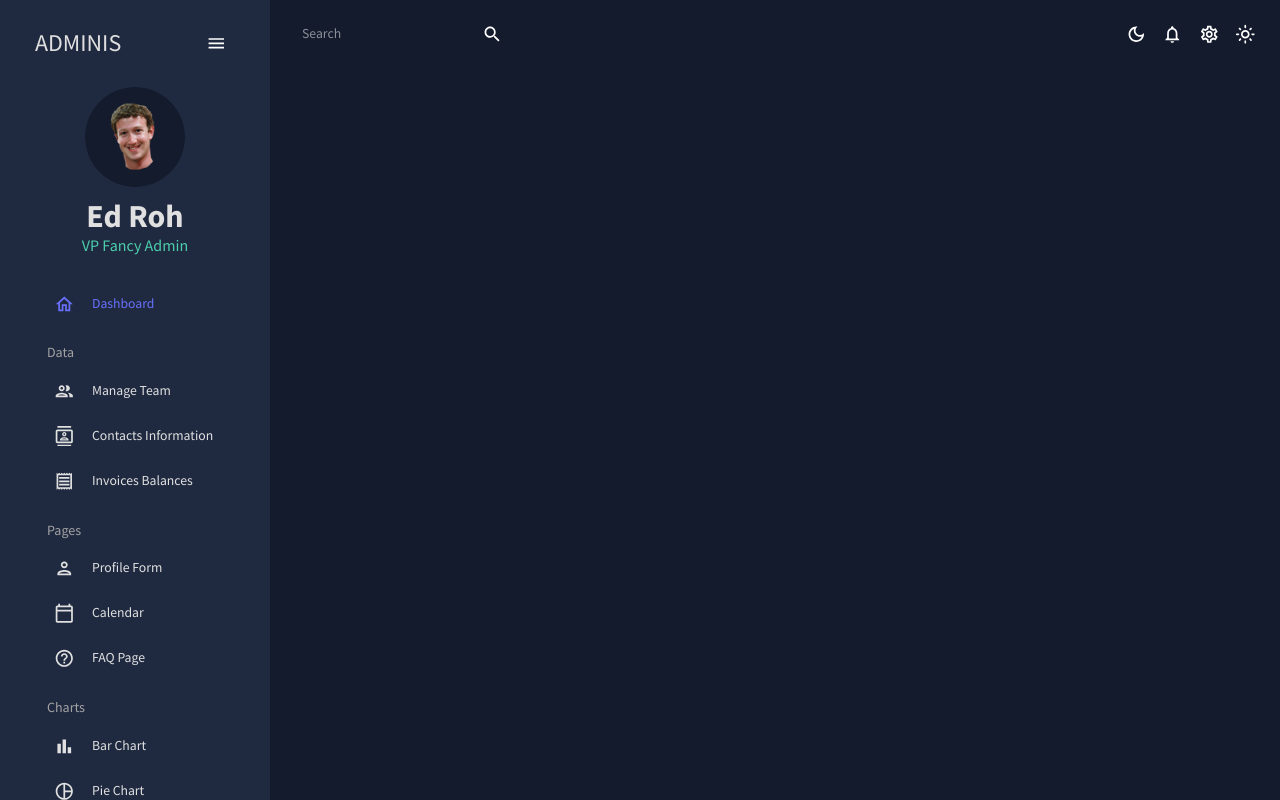
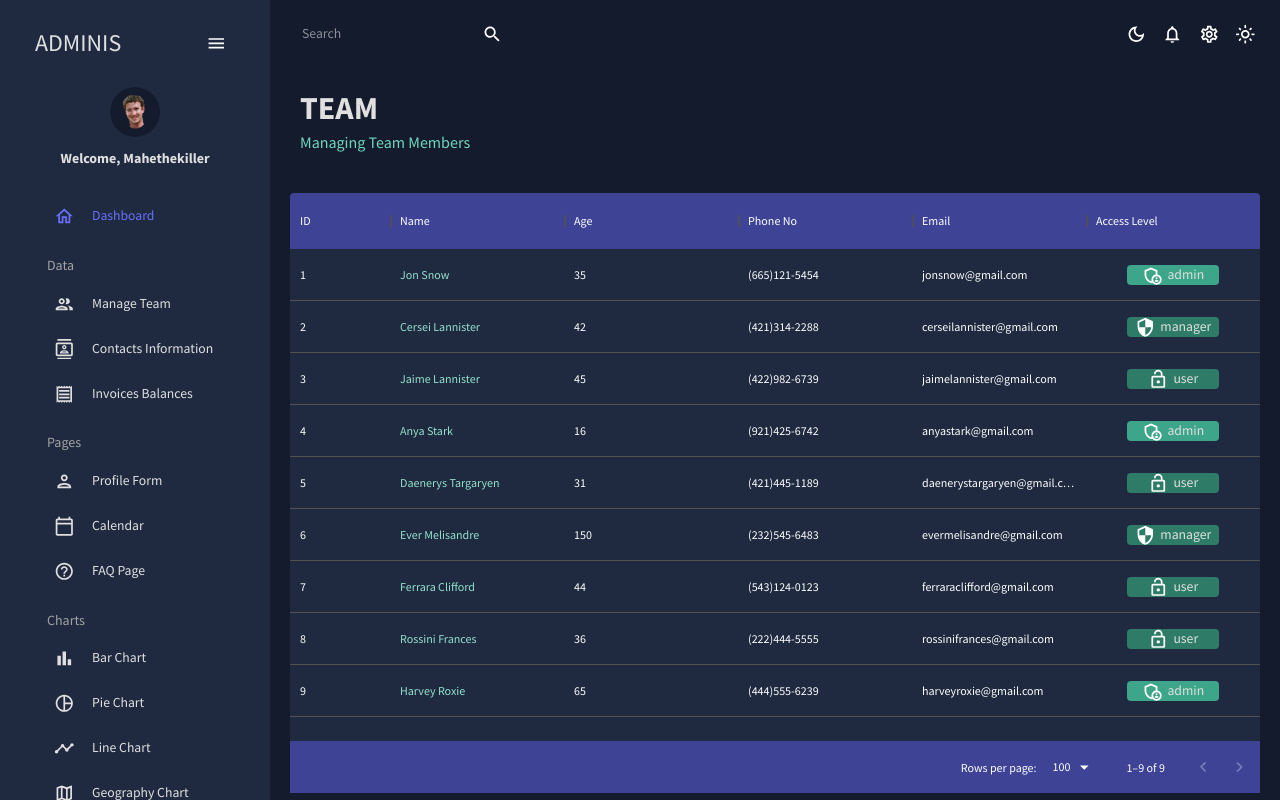
Before and after one commit to mahethekiller/ReactDashboard, a React (Create React App) app: page /team in a window 1280 px wide. Built offline with nearby package versions, Linux system fonts and the light colour scheme.

Commit message:
added grid table

```diff
--- a/src/App.js
+++ b/src/App.js
@@ -14,6 +14,7 @@
 // import Geography from "./scenes/geography";
 import { CssBaseline, ThemeProvider } from "@mui/material";
 import { ColorModeContext, useMode } from "./theme";
+import Team from "./scenes/team";
 // import Calendar from "./scenes/calendar/calendar";
 
 function App() {
@@ -30,16 +31,16 @@
             <Topbar setIsSidebar={setIsSidebar} />
             <Routes>
               <Route path="/" element={<Dashboard />} />
-              {/* <Route path="/team" element={<Team />} />
-              <Route path="/contacts" element={<Contacts />} />
-              <Route path="/invoices" element={<Invoices />} />
-              <Route path="/form" element={<Form />} />
-              <Route path="/bar" element={<Bar />} />
-              <Route path="/pie" element={<Pie />} />
-              <Route path="/line" element={<Line />} />
-              <Route path="/faq" element={<FAQ />} />
-              <Route path="/calendar" element={<Calendar />} />
-              <Route path="/geography" element={<Geography />} /> */}
+              <Route path="/team" element={<Team />} />
+              {/* <Route path="/contacts" element={<Contacts />} /> */}
+              {/* <Route path="/invoices" element={<Invoices />} /> */}
+              {/* <Route path="/form" element={<Form />} /> */}
+              {/* <Route path="/bar" element={<Bar />} /> */}
+              {/* <Route path="/pie" element={<Pie />} /> */}
+              {/* <Route path="/line" element={<Line />} /> */}
+              {/* <Route path="/faq" element={<FAQ />} /> */}
+              {/* <Route path="/calendar" element={<Calendar />} /> */}
+              {/* <Route path="/geography" element={<Geography />} /> */}
             </Routes>
           </main>
         </div>
--- a/src/components/Header.jsx
+++ b/src/components/Header.jsx
@@ -6,9 +6,9 @@
   const colors = tokens(theme.palette.mode);
 
   return (
-    <Box>
+    <Box mb="30px" m="10px">
       <Typography
-        variant="h3"
+        variant="h2"
         color={colors.grey[100]}
         fontWeight="bold"
         sx={{ mb: "5px" }}
--- a/src/scenes/dashboard/index.jsx
+++ b/src/scenes/dashboard/index.jsx
@@ -7,7 +7,6 @@
   return (
     <Box m="20px">
       <Box display="flex" justifyContent="space-between" alignItems="center">
-        Dashboard
         <Header title="DASHBOARD" subtitle="Welcome to the dashboard" />
       </Box>
     </Box>
--- a/src/scenes/global/Sidebar.jsx
+++ b/src/scenes/global/Sidebar.jsx
@@ -94,24 +94,25 @@
               <Box display="flex" justifyContent="center" alignItems="center">
                 <img
                   alt="profile-user"
-                  width="100px"
-                  height="100px"
+                  width="50px"
+                  height="50px"
                   src={`../../assets/user.png`}
                   style={{ cursor: "pointer", borderRadius: "50%" }}
                 />
               </Box>
               <Box textAlign="center">
                 <Typography
-                  variant="h2"
+                  variant="h6"
                   color={colors.grey[100]}
                   fontWeight="bold"
                   sx={{ m: "10px 0 0 0" }}
                 >
-                  Ed Roh
+                  Welcome, Mahethekiller
                 </Typography>
-                <Typography variant="h5" color={colors.greenAccent[500]}>
-                  VP Fancy Admin
-                </Typography>
+                <Typography
+                  variant="h6"
+                  color={colors.greenAccent[500]}
+                ></Typography>
               </Box>
             </Box>
           )}
--- /dev/null
+++ b/src/scenes/team/index.jsx
@@ -0,0 +1,107 @@
+import { Box, Typography, useTheme } from "@mui/material";
+import { DataGrid } from "@mui/x-data-grid";
+import { tokens } from "../../theme";
+import { mockDataTeam } from "../../data/mockData";
+import AdminPanelSettingsOutlinedIcon from "@mui/icons-material/AdminPanelSettingsOutlined";
+import LockOpenOutlinedIcon from "@mui/icons-material/LockOpenOutlined";
+import SecurityOutlinedIcon from "@mui/icons-material/SecurityOutlined";
+import Header from "../../components/Header";
+
+const Team = () => {
+  const theme = useTheme();
+  const colors = tokens(theme.palette.mode);
+
+  const columns = [
+    { field: "id", headerName: "ID" },
+    {
+      field: "name",
+      headerName: "Name",
+      flex: 1,
+      cellClassName: "name-column--cell",
+    },
+
+    {
+      field: "age",
+      headerName: "Age",
+      type: "number",
+      headerAlign: "left",
+      align: "left",
+      flex: 1,
+    },
+    {
+      field: "phone",
+      headerName: "Phone No",
+      flex: 1,
+    },
+    {
+      field: "email",
+      headerName: "Email",
+      flex: 1,
+    },
+    {
+      field: "access",
+      headerName: "Access Level",
+      flex: 1,
+      renderCell: ({ row: { access } }) => {
+        return (
+          <Box
+            width="60%"
+            m="0 auto"
+            p="5"
+            display="flex"
+            justifyContent="center"
+            backgroundColor={
+              access === "admin"
+                ? colors.greenAccent[600]
+                : colors.greenAccent[700]
+            }
+            borderRadius="4px"
+          >
+            {access === "admin" && <AdminPanelSettingsOutlinedIcon />}
+            {access === "manager" && <SecurityOutlinedIcon />}
+            {access === "user" && <LockOpenOutlinedIcon />}
+            <Typography color={colors.grey[100]} sx={{ ml: "5px" }}>
+              {access}
+            </Typography>
+          </Box>
+        );
+      },
+    },
+  ];
+
+  return (
+    <Box m="20px">
+      <Header title="TEAM" subtitle="Managing Team Members"></Header>
+      <Box
+        m="40px 0 0 0"
+        height="75vh"
+        sx={{
+          "& .MuiDataGrid-root": {
+            border: "none",
+          },
+          "& .MuiDataGrid-cell": {
+            borderBottom: "none",
+          },
+          "& .name-column--cell": {
+            color: colors.greenAccent[300],
+          },
+          "& .MuiDataGrid-columnHeaders": {
+            backgroundColor: colors.blueAccent[700],
+            borderBottom: "none",
+          },
+          "& .MuiDataGrid-virtualScroller": {
+            backgroundColor: colors.primary[400],
+          },
+          "& .MuiDataGrid-footerContainer": {
+            backgroundColor: colors.blueAccent[700],
+            borderTop: "none",
+          },
+        }}
+      >
+        <DataGrid rows={mockDataTeam} columns={columns} />
+      </Box>
+    </Box>
+  );
+};
+
+export default Team;
```
